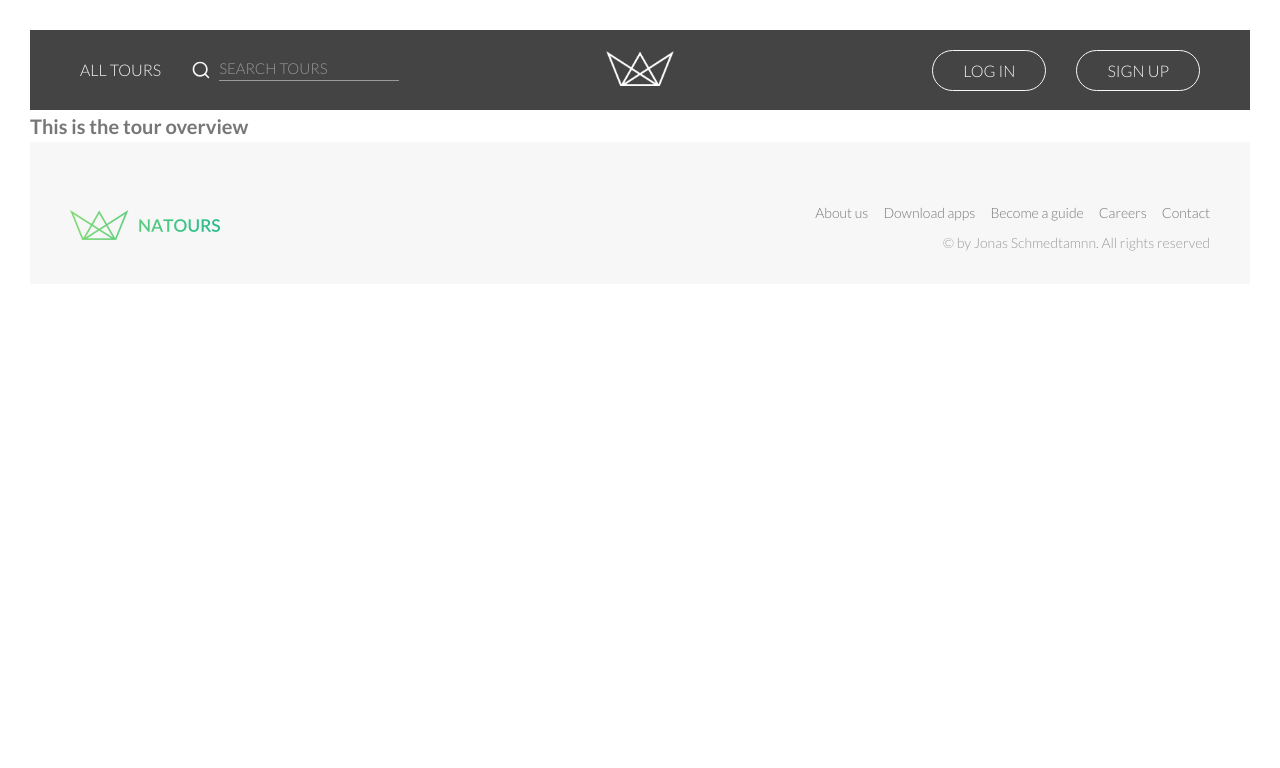
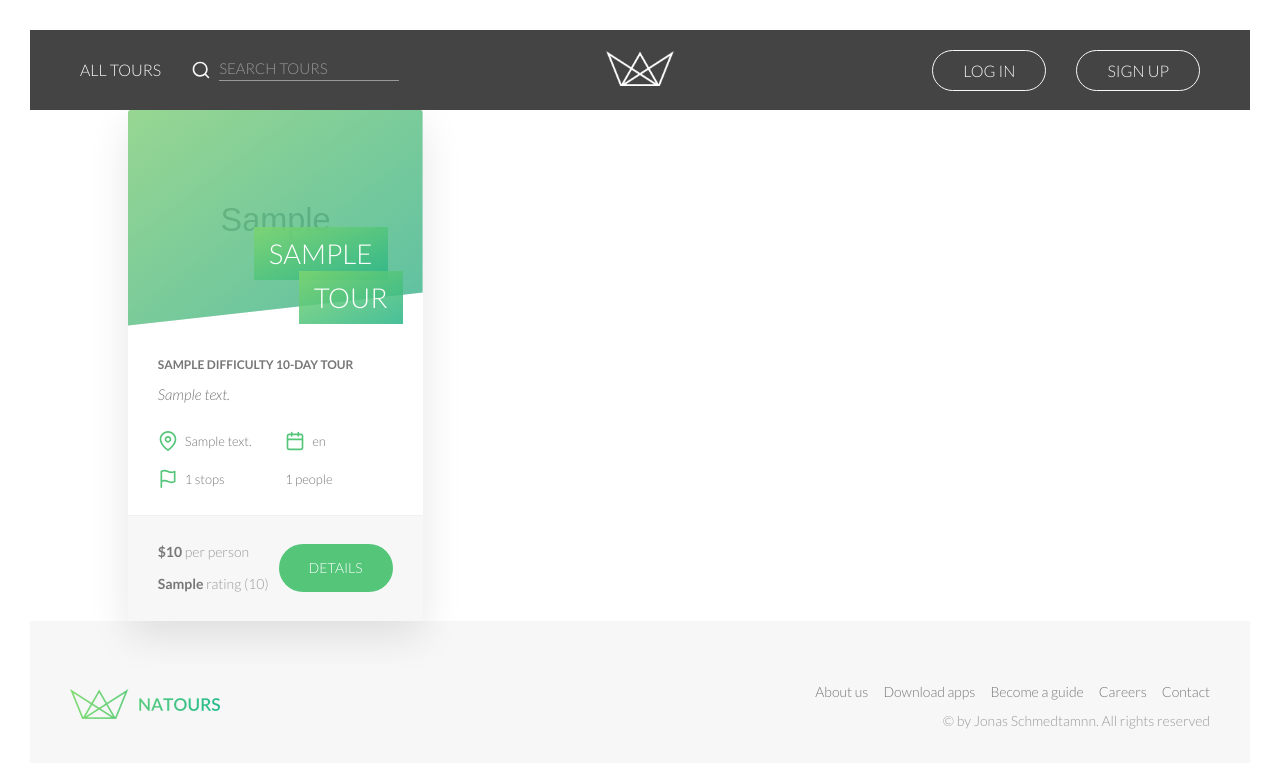
Before and after one commit to maiychrus25/natours-app, a Node project: template views/overview.pug in a window 1280 px wide. Shown: the top 768 px of the page. Run offline with Node 20 templates, Linux system fonts and the light colour scheme; the template is opened without the code that fills it: most values are stand-ins (such as "Sample title", 1, 10 or a date in 2020); grey boxes marked "Sample" are stand-in pictures.

Commit message:
feat(views): build the tour overview page - Implement tour overview layout - Render dynamic tour data in pug templates

```diff
--- a/views/overview.pug
+++ b/views/overview.pug
@@ -1,4 +1,41 @@
 extends base
 
 block content
-  h1 This is the tour overview
+  .card-container
+    each tour in tours
+      .card
+        .card__header
+          .card__picture
+            .card__picture-overlay &nbsp;
+            img.card__picture-img(src=`img/tours/${tour.imageCover}` alt=`${tour.name}`)
+          h3.heading-tertirary
+            span= tour.name
+
+        .card__details
+          h4.card__sub-heading #{tour.difficulty} #{tour.duration}-day tour
+          p.card__text #{tour.summary}
+          .card__data
+            svg.card__icon
+              use(xlink:href="img/icons.svg#icon-map-pin")
+            span= tour.startLocation.description
+          .card__data
+            svg.card__icon
+              use(xlink:href="img/icons.svg#icon-calendar")
+            span= tour.startDates[0].toLocaleString('en-us', { month: 'long', year: 'numeric' })
+          .card__data
+            svg.card__icon
+              use(xlink:href="img/icons.svg#icon-flag")
+            span #{tour.locations.length} stops
+          .card__data
+            use(xlink:href="img/icons.svg#icon-user")
+            span #{tour.maxGroupSize} people
+        .card__footer
+          p
+            span.card__footer-value $#{tour.price}
+            |
+            span.card__footer-text per person
+          p.card__ratings
+            span.card__footer-value= tour.ratingsAverage
+            |
+            span.card__footer-text rating (#{tour.ratingsQuantity})
+          a.btn.btn--green.btn--small(href=`/tours/${tour.slug}`) Details
```
Also changed, not shown: controllers/views.controller.js (+8 -3 lines).
